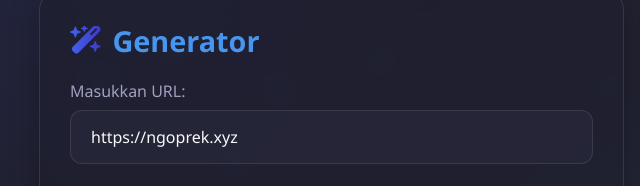
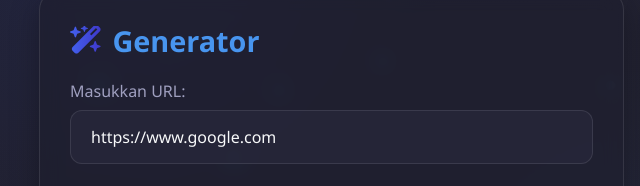
Before and after one commit to FannyFaV1/webqr, a plain HTML site: page index.html in a window 1280 px wide. Shown: the part 319-505 px from the top of the page, 1-641 px from the left. Drawn offline with Linux system fonts and the light colour scheme; a script that the page names is missing.

Commit message:
Add files via upload

```diff
--- a/index.html
+++ b/index.html
@@ -135,7 +135,7 @@
 
       <div class="input-group">
         <label for="url-input">Masukkan URL:</label>
-        <input type="url" id="url-input" class="input-field" placeholder="https://contoh.com" value="https://ngoprek.xyz">
+        <input type="url" id="url-input" class="input-field" placeholder="https://contoh.com" value="https://www.google.com">
       </div>
 
       <div class="input-group">
```
